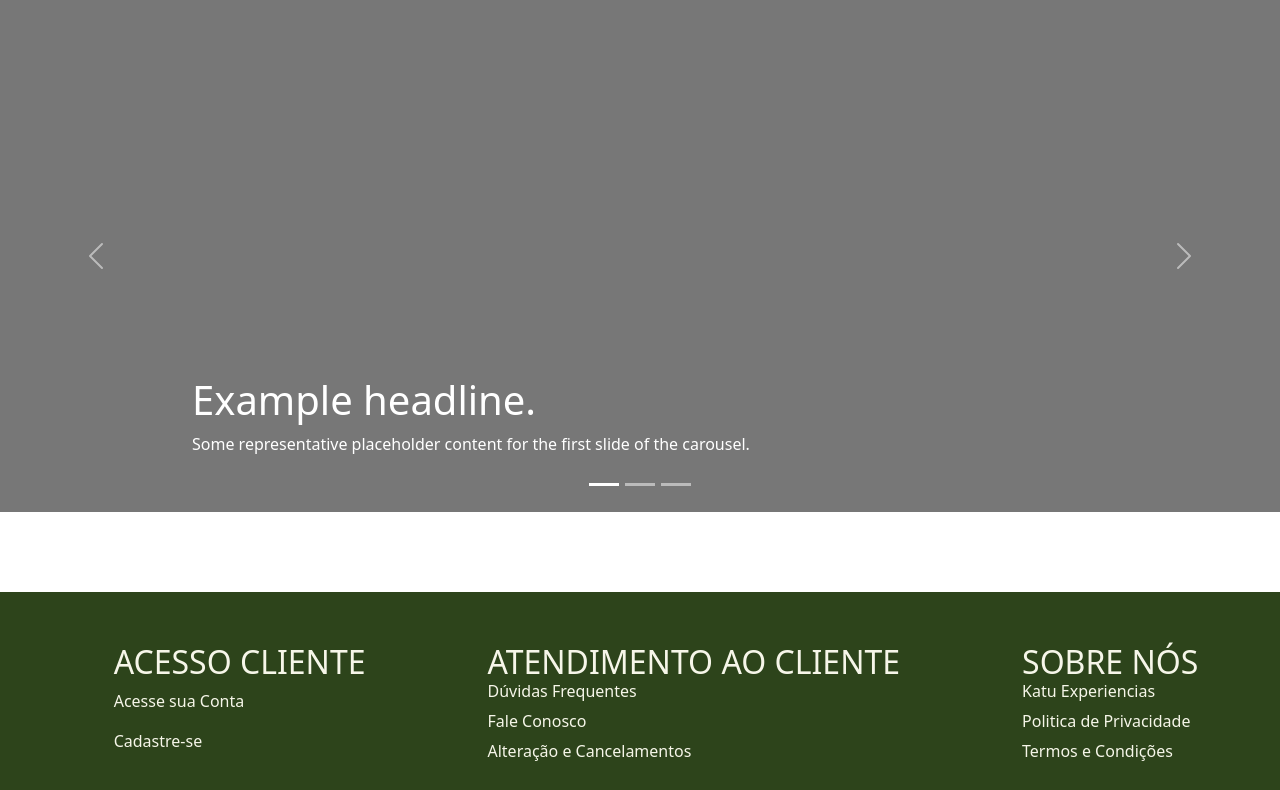
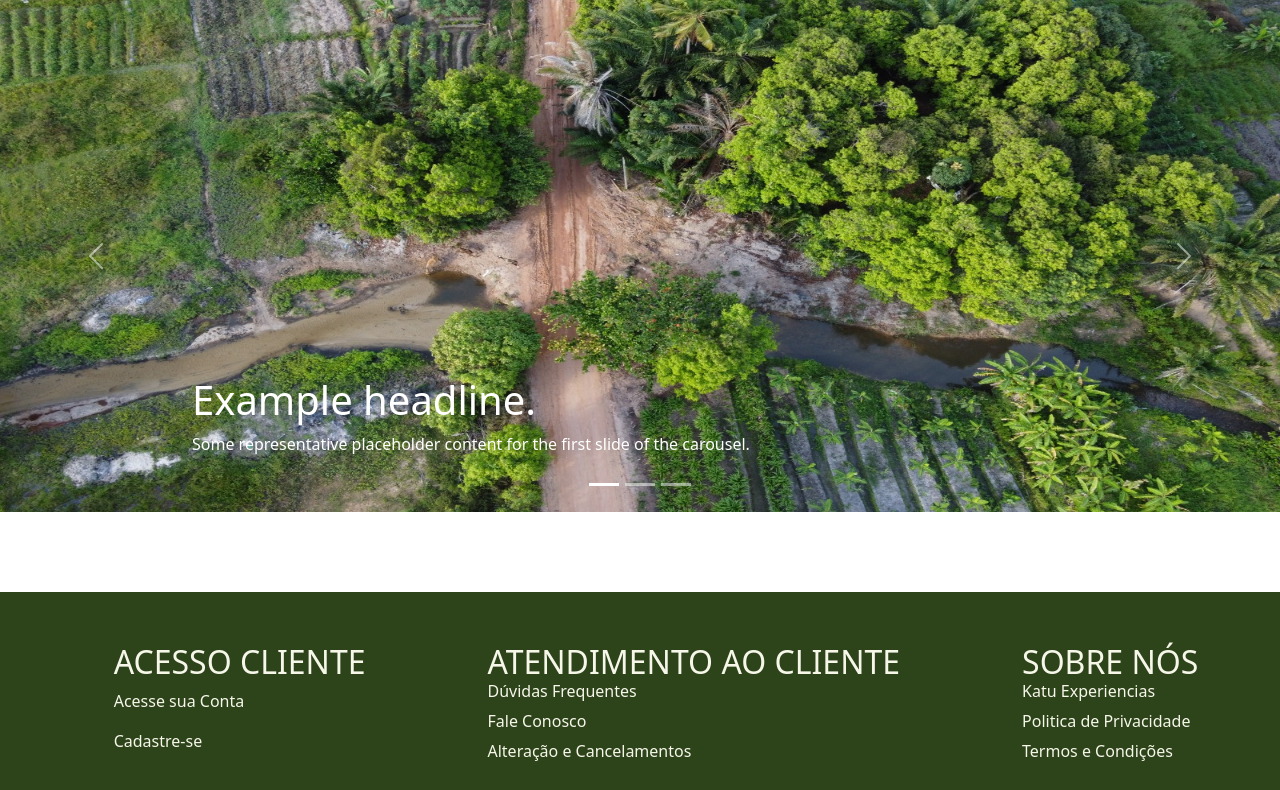
Before and after one commit to Geronilton/pi23_katu_experience, a Django app: page / in a window 1280 px wide. Shown: the part 160-950 px from the top of the page. Run offline with Django 4.2, Linux system fonts and the light colour scheme; some libraries are stand-ins or nearby versions.

Commit message:
terminei a tela inicial

```diff
--- a/templates/index.html
+++ b/templates/index.html
@@ -1,5 +1,7 @@
 
 {% extends 'base.html' %}
+
+{% load static %}
 
 {% block content %}
 
@@ -11,7 +13,7 @@
     </div>
     <div class="carousel-inner">
       <div class="carousel-item active">
-        <svg class="bd-placeholder-img" width="100%" height="100%" xmlns="http://www.w3.org/2000/svg" aria-hidden="true" preserveAspectRatio="xMidYMid slice" focusable="false"><rect width="100%" height="100%" fill="#777"/></svg>
+        <img src="{% static 'img/img_carrocel/IMG-2.jpg' %}" class="d-block w-100" alt="...">
 
         <div class="container">
           <div class="carousel-caption text-start">
@@ -21,17 +23,17 @@
         </div>
       </div>
       <div class="carousel-item">
-        <svg class="bd-placeholder-img" width="100%" height="100%" xmlns="http://www.w3.org/2000/svg" aria-hidden="true" preserveAspectRatio="xMidYMid slice" focusable="false"><rect width="100%" height="100%" fill="#777"/></svg>
+        <img src="{% static 'img/img_carrocel/IMG-1.jpg' %}" class="d-block w-100" alt="...">
 
         <div class="container">
           <div class="carousel-caption">
-            <h1>Another example headline.</h1>
-            <p>Some representative placeholder content for the second slide of the carousel.</p>
+            <h1></h1>
+            <p></p>
           </div>
         </div>
       </div>
       <div class="carousel-item">
-        <svg class="bd-placeholder-img" width="100%" height="100%" xmlns="http://www.w3.org/2000/svg" aria-hidden="true" preserveAspectRatio="xMidYMid slice" focusable="false"><rect width="100%" height="100%" fill="#777"/></svg>
+        <img src="{% static 'img/img_carrocel/IMG-5.jpg' %}" class="d-block w-100" alt="...">
 
         <div class="container">
           <div class="carousel-caption text-end">
```
Also changed, not shown: static/img/img_carrocel/IMG-1.jpg (renamed from static/img/img_carrocel/IMG-20231219-WA0030.jpg), static/img/img_carrocel/IMG-10.jpg (added), static/img/img_carrocel/IMG-11.jpg (added), static/img/img_carrocel/IMG-12.jpg (added), static/img/img_carrocel/IMG-13.jpg (added), static/img/img_carrocel/IMG-2.jpg (renamed from static/img/img_carrocel/IMG-20231219-WA0031.jpg), static/img/img_carrocel/IMG-20231219-WA0032.jpg (deleted), static/img/img_carrocel/IMG-20231219-WA0033.jpg (deleted), static/img/img_carrocel/IMG-20231219-WA0034.jpg (deleted), static/img/img_carrocel/IMG-20231219-WA0035.jpg (deleted), 14 other files.
